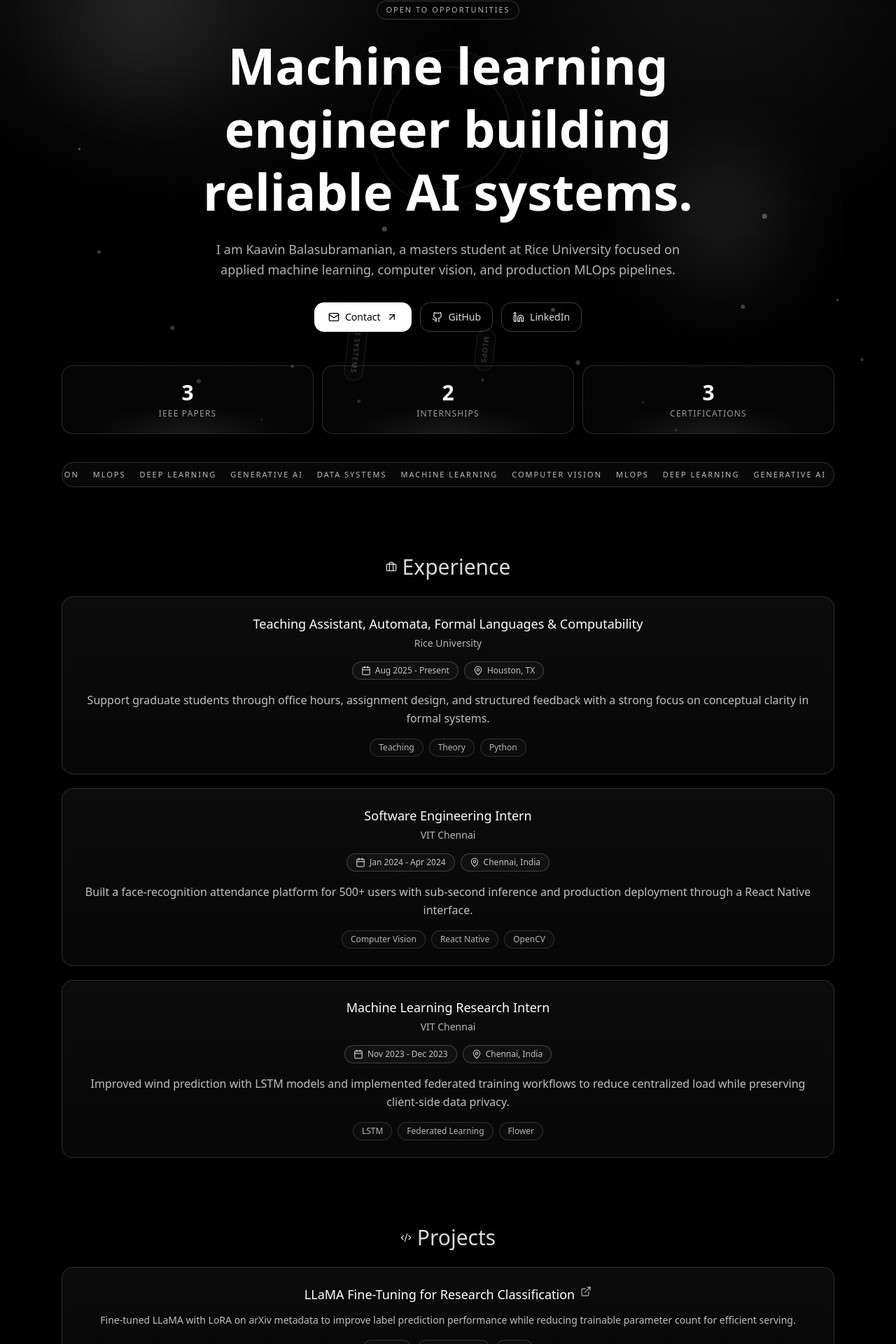
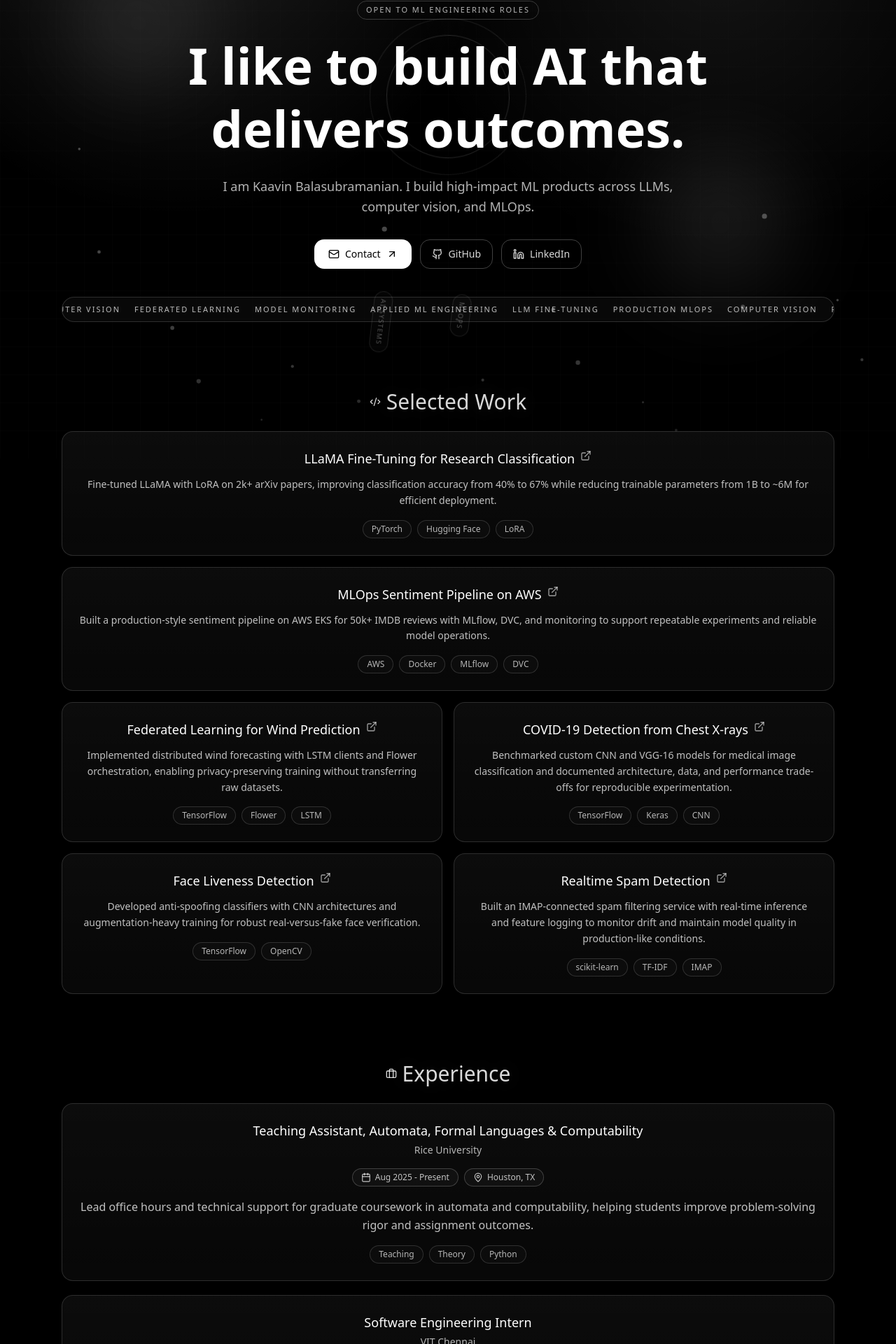
Before and after one commit to KaavinB/Portfolio, a Next.js app: page / in a window 1280 px wide. Shown: the part 145-2065 px from the top of the page at 70% size. Built offline with nearby package versions, Linux system fonts and the light colour scheme.

Commit message:
Refine portfolio messaging and hero presentation.
Reworks section ordering and copy to emphasize impact, and stabilizes the animated hero headline so the title renders clearly across devices.

Made-with: Cursor

```diff
--- a/app/page.tsx
+++ b/app/page.tsx
@@ -31,8 +31,8 @@ import {
 
 const navigation = [
   { id: "home", label: "Home" },
+  { id: "projects", label: "Projects" },
   { id: "experience", label: "Experience" },
-  { id: "projects", label: "Projects" },
   { id: "skills", label: "Skills" },
   { id: "publications", label: "Publications" },
   { id: "contact", label: "Contact" },
@@ -41,7 +41,7 @@ const navigation = [
 const stats = [
   { value: "3", label: "IEEE Papers" },
   { value: "2", label: "Internships" },
-  { value: "3", label: "Certifications" },
+  { value: "6+", label: "Projects Built" },
 ];
 
 const experience = [
@@ -51,7 +51,7 @@ const experience = [
     period: "Aug 2025 - Present",
     location: "Houston, TX",
     description:
-      "Support graduate students through office hours, assignment design, and structured feedback with a strong focus on conceptual clarity in formal systems.",
+      "Lead office hours and technical support for graduate coursework in automata and computability, helping students improve problem-solving rigor and assignment outcomes.",
     tags: ["Teaching", "Theory", "Python"],
   },
   {
@@ -60,7 +60,7 @@ const experience = [
     period: "Jan 2024 - Apr 2024",
     location: "Chennai, India",
     description:
-      "Built a face-recognition attendance platform for 500+ users with sub-second inference and production deployment through a React Native interface.",
+      "Built a face-recognition attendance platform for 500+ users with ~0.5s inference latency, improved pipeline throughput by 30%, and shipped a React Native interface used in production.",
     tags: ["Computer Vision", "React Native", "OpenCV"],
   },
   {
@@ -69,7 +69,7 @@ const experience = [
     period: "Nov 2023 - Dec 2023",
     location: "Chennai, India",
     description:
-      "Improved wind prediction with LSTM models and implemented federated training workflows to reduce centralized load while preserving client-side data privacy.",
+      "Improved wind-speed forecasting by 10% over baseline with LSTM models and implemented federated training workflows that reduced central server load by 35% while preserving data privacy.",
     tags: ["LSTM", "Federated Learning", "Flower"],
   },
 ];
@@ -78,7 +78,7 @@ const projects = [
   {
     title: "LLaMA Fine-Tuning for Research Classification",
     description:
-      "Fine-tuned LLaMA with LoRA on arXiv metadata to improve label prediction performance while reducing trainable parameter count for efficient serving.",
+      "Fine-tuned LLaMA with LoRA on 2k+ arXiv papers, improving classification accuracy from 40% to 67% while reducing trainable parameters from 1B to ~6M for efficient deployment.",
     tech: ["PyTorch", "Hugging Face", "LoRA"],
     link: "https://github.com/KaavinB/finetuning_arXiv",
     featured: true,
@@ -86,7 +86,7 @@ const projects = [
   {
     title: "MLOps Sentiment Pipeline on AWS",
     description:
-      "Designed an end-to-end sentiment pipeline on EKS with experiment tracking, data versioning, and monitoring for production-grade model operations.",
+      "Built a production-style sentiment pipeline on AWS EKS for 50k+ IMDB reviews with MLflow, DVC, and monitoring to support repeatable experiments and reliable model operations.",
     tech: ["AWS", "Docker", "MLflow", "DVC"],
     link: "https://github.com/KaavinB",
     featured: true,
@@ -94,28 +94,28 @@ const projects = [
   {
     title: "Federated Learning for Wind Prediction",
     description:
-      "Implemented distributed wind-speed forecasting with LSTM clients and Flower orchestration to train without sharing raw datasets.",
+      "Implemented distributed wind forecasting with LSTM clients and Flower orchestration, enabling privacy-preserving training without transferring raw datasets.",
     tech: ["TensorFlow", "Flower", "LSTM"],
     link: "https://github.com/KaavinB/Wind-Prediction-LSTM-Federated-Learning",
   },
   {
     title: "COVID-19 Detection from Chest X-rays",
     description:
-      "Compared custom CNN and VGG-16 approaches for medical classification and documented practical model and data trade-offs.",
+      "Benchmarked custom CNN and VGG-16 models for medical image classification and documented architecture, data, and performance trade-offs for reproducible experimentation.",
     tech: ["TensorFlow", "Keras", "CNN"],
     link: "https://github.com/KaavinB/COVID-19-Detection-using-X-ray",
   },
   {
     title: "Face Liveness Detection",
     description:
-      "Built anti-spoofing image models using CNN architectures and augmentation techniques for robust binary classification.",
+      "Developed anti-spoofing classifiers with CNN architectures and augmentation-heavy training for robust real-versus-fake face verification.",
     tech: ["TensorFlow", "OpenCV"],
     link: "https://github.com/KaavinB/face-liveness",
   },
   {
     title: "Realtime Spam Detection",
     description:
-      "Created an IMAP-connected logistic regression service for live spam filtering with feature logging to monitor drift over time.",
+      "Built an IMAP-connected spam filtering service with real-time inference and feature logging to monitor drift and maintain model quality in production-like conditions.",
     tech: ["scikit-learn", "TF-IDF", "IMAP"],
     link: "https://github.com/KaavinB/Realtime_Spam_Detection",
   },
@@ -145,19 +145,19 @@ const publications = [
     title: "AI-Powered Attendance System Using Facial Recognition",
     venue: "IEEE Conference, 2024",
     description:
-      "A full attendance automation pipeline covering face encoding, system architecture, and real-time inference for institutional deployment.",
+      "Published a deployable attendance automation pipeline covering face encoding, system architecture, and real-time inference at institutional scale.",
   },
   {
     title: "Enhancing Drug Repositioning Through Collaborative Metric Learning",
     venue: "IEEE, July 2024",
     description:
-      "A collaborative metric-learning method for drug-disease interaction prediction with improved ranking performance on CTD benchmark datasets.",
+      "Proposed a collaborative metric-learning framework for drug-disease interaction prediction with improved ranking performance on CTD benchmarks.",
   },
   {
     title: "AI Applications in Nutrition & Education",
     venue: "IEEE Conference, 2024",
     description:
-      "A study of AI-driven personalization methods for nutrition and education scenarios with practical recommendations for deployment.",
+      "Analyzed AI-driven personalization for nutrition and education with practical deployment guidance and evaluation considerations.",
   },
 ];
 
@@ -168,12 +168,12 @@ const certifications = [
 ];
 
 const marqueeItems = [
-  "Machine Learning",
+  "LLM Fine-Tuning",
+  "Production MLOps",
   "Computer Vision",
-  "MLOps",
-  "Deep Learning",
-  "Generative AI",
-  "Data Systems",
+  "Federated Learning",
+  "Model Monitoring",
+  "Applied ML Engineering",
 ];
 
 const particles = Array.from({ length: 18 }, (_, idx) => ({
@@ -210,35 +210,27 @@ function Reveal({
   );
 }
 
-function AnimatedWords({ text, className }: { text: string; className?: string }) {
-  const words = text.split(" ");
+function AnimatedHeading({ lines, className }: { lines: string[]; className?: string }) {
   return (
-    <motion.h1
-      initial="hidden"
-      animate="visible"
-      variants={{ visible: { transition: { staggerChildren: 0.06, delayChildren: 0.2 } } }}
-      className={className}
-    >
-      {words.map((word, idx) => (
-        <React.Fragment key={`${word}-${idx}`}>
-          <motion.span
-            variants={{
-              hidden: { opacity: 0, y: 24, filter: "blur(6px)" },
-              visible: {
-                opacity: 1,
-                y: 0,
-                filter: "blur(0px)",
-                transition: { duration: 0.6, ease: [0.22, 1, 0.36, 1] },
-              },
-            }}
-            className="inline-block"
-          >
-            {word}
-          </motion.span>
-          {idx < words.length - 1 ? " " : null}
-        </React.Fragment>
+    <h1 className={className}>
+      {lines.map((line, idx) => (
+        <motion.span
+          key={line}
+          initial={{ opacity: 0, y: 26, filter: "blur(8px)" }}
+          animate={{ opacity: 1, y: 0, filter: "blur(0px)" }}
+          transition={{
+            delay: 0.22 + idx * 0.14,
+            type: "spring",
+            stiffness: 180,
+            damping: 22,
+            mass: 0.75,
+          }}
+          className="block"
+        >
+          {line}
+        </motion.span>
       ))}
-    </motion.h1>
+    </h1>
   );
 }
 
@@ -443,7 +435,7 @@ export default function Portfolio() {
             transition={{ delay: 0.15, duration: 0.5 }}
             className="inline-flex rounded-full border border-white/20 px-3 py-1 text-[11px] uppercase tracking-[0.18em] text-white/70"
           >
-            Open to opportunities
+            Open to ML engineering roles
           </motion.p>
           <div className="relative mx-auto mt-5 max-w-4xl">
             <motion.div
@@ -460,9 +452,9 @@ export default function Portfolio() {
               <div className="h-56 w-56 rounded-full border border-white/10 animate-spin-slow" />
               <div className="absolute h-44 w-44 rounded-full border border-white/15 animate-spin-reverse" />
             </div>
-            <AnimatedWords
-              text="Machine learning engineer building reliable AI systems."
-              className="text-4xl font-semibold leading-tight sm:text-6xl md:text-7xl"
+            <AnimatedHeading
+              lines={["I like to build AI that delivers outcomes."]}
+              className="text-3xl font-semibold leading-tight sm:text-6xl md:text-7xl"
             />
           </div>
           <motion.p
@@ -471,8 +463,7 @@ export default function Portfolio() {
             transition={{ delay: 0.38, duration: 0.6 }}
             className="mx-auto mt-6 max-w-2xl text-base leading-relaxed text-white/70 sm:text-lg"
           >
-            I am Kaavin Balasubramanian, a masters student at Rice University focused on applied machine
-            learning, computer vision, and production MLOps pipelines.
+            I am Kaavin Balasubramanian. I build high-impact ML products across LLMs, computer vision, and MLOps.
           </motion.p>
 
           <motion.div
@@ -515,24 +506,6 @@ export default function Portfolio() {
             </motion.a>
           </motion.div>
 
-          <motion.div
-            initial="hidden"
-            animate="visible"
-            variants={{ visible: { transition: { staggerChildren: 0.12, delayChildren: 0.6 } } }}
-            className="mt-12 grid w-full grid-cols-1 gap-3 sm:grid-cols-3"
-          >
-            {stats.map((stat) => (
-              <motion.div
-                key={stat.label}
-                variants={sectionVariants}
-                whileHover={{ y: -4, scale: 1.02 }}
-                className="stat-card rounded-2xl border border-white/15 bg-white/[0.02] p-5"
-              >
-                <p className="text-3xl font-semibold">{stat.value}</p>
-                <p className="mt-1 text-xs uppercase tracking-widest text-white/60">{stat.label}</p>
-              </motion.div>
-            ))}
-          </motion.div>
           <div className="marquee-shell mt-10">
             <div className="marquee-track">
               {[...marqueeItems, ...marqueeItems].map((item, idx) => (
@@ -543,6 +516,44 @@ export default function Portfolio() {
             </div>
           </div>
         </motion.section>
+
+        <Reveal id="projects" className="section-shell w-full">
+          <div className="section-head">
+            <Code2 className="h-4 w-4" />
+            <h2>Selected Work</h2>
+          </div>
+          <div className="grid gap-4 sm:grid-cols-2">
+            {projects.map((project) => (
+              <motion.a
+                key={project.title}
+                href={project.link}
+                target="_blank"
+                rel="noreferrer"
+                initial="hidden"
+                whileInView="visible"
+                viewport={{ once: true, amount: 0.2 }}
+                variants={sectionVariants}
+                whileHover={{ y: -6, scale: 1.012 }}
+                className={`card-shell hyper-card block transition-transform hover:-translate-y-1 ${
+                  project.featured ? "sm:col-span-2" : ""
+                }`}
+              >
+                <div className="mb-3 flex items-start justify-center gap-2">
+                  <h3 className="text-lg font-medium">{project.title}</h3>
+                  <ExternalLink className="mt-0.5 h-4 w-4 shrink-0 text-white/60" />
+                </div>
+                <p className="text-sm leading-relaxed text-white/75">{project.description}</p>
+                <div className="mt-4 flex flex-wrap justify-center gap-2">
+                  {project.tech.map((tech) => (
+                    <span key={tech} className="chip-muted">
+                      {tech}
+                    </span>
+                  ))}
+                </div>
+              </motion.a>
+            ))}
+          </div>
+        </Reveal>
 
         <Reveal id="experience" className="section-shell w-full">
           <div className="section-head">
@@ -589,48 +600,10 @@ export default function Portfolio() {
           </div>
         </Reveal>
 
-        <Reveal id="projects" className="section-shell w-full">
-          <div className="section-head">
-            <Code2 className="h-4 w-4" />
-            <h2>Projects</h2>
-          </div>
-          <div className="grid gap-4 sm:grid-cols-2">
-            {projects.map((project) => (
-              <motion.a
-                key={project.title}
-                href={project.link}
-                target="_blank"
-                rel="noreferrer"
-                initial="hidden"
-                whileInView="visible"
-                viewport={{ once: true, amount: 0.2 }}
-                variants={sectionVariants}
-                whileHover={{ y: -6, scale: 1.012 }}
-                className={`card-shell hyper-card block transition-transform hover:-translate-y-1 ${
-                  project.featured ? "sm:col-span-2" : ""
-                }`}
-              >
-                <div className="mb-3 flex items-start justify-center gap-2">
-                  <h3 className="text-lg font-medium">{project.title}</h3>
-                  <ExternalLink className="mt-0.5 h-4 w-4 shrink-0 text-white/60" />
-                </div>
-                <p className="text-sm leading-relaxed text-white/75">{project.description}</p>
-                <div className="mt-4 flex flex-wrap justify-center gap-2">
-                  {project.tech.map((tech) => (
-                    <span key={tech} className="chip-muted">
-                      {tech}
-                    </span>
-                  ))}
-                </div>
-              </motion.a>
-            ))}
-          </div>
-        </Reveal>
-
         <Reveal id="skills" className="section-shell w-full">
           <div className="section-head">
             <Sparkles className="h-4 w-4" />
-            <h2>Skills</h2>
+            <h2>Technical Stack</h2>
           </div>
           <div className="grid gap-4 sm:grid-cols-2">
             {skills.map((group) => (
@@ -706,8 +679,8 @@ export default function Portfolio() {
             className="card-shell hyper-card flex flex-col items-center gap-5"
           >
             <div>
-              <p className="text-xs uppercase tracking-[0.15em] text-white/55">Let us build something</p>
-              <h2 className="mt-2 text-2xl font-medium sm:text-3xl">Open to roles in ML, CV, and MLOps.</h2>
+              <p className="text-xs uppercase tracking-[0.15em] text-white/55">Currently available</p>
+              <h2 className="mt-2 text-2xl font-medium sm:text-3xl">Open to machine learning engineering roles.</h2>
             </div>
             <motion.a
               href="mailto:kaavinb7@gmail.com"
@@ -721,6 +694,28 @@ export default function Portfolio() {
           </motion.div>
         </Reveal>
 
+        <motion.section
+          initial="hidden"
+          whileInView="visible"
+          viewport={{ once: true, amount: 0.35 }}
+          variants={{ visible: { transition: { staggerChildren: 0.12 } } }}
+          className="section-shell w-full"
+        >
+          <div className="grid w-full grid-cols-1 gap-3 sm:grid-cols-3">
+            {stats.map((stat) => (
+              <motion.div
+                key={stat.label}
+                variants={sectionVariants}
+                whileHover={{ y: -4, scale: 1.02 }}
+                className="stat-card rounded-2xl border border-white/15 bg-white/[0.02] p-5"
+              >
+                <p className="text-3xl font-semibold">{stat.value}</p>
+                <p className="mt-1 text-xs uppercase tracking-widest text-white/60">{stat.label}</p>
+              </motion.div>
+            ))}
+          </div>
+        </motion.section>
+
         <footer className="mt-16 border-t border-white/10 py-6 text-center text-xs uppercase tracking-[0.12em] text-white/45">
           Built with Next.js, Tailwind CSS, and Framer Motion.
         </footer>
```
